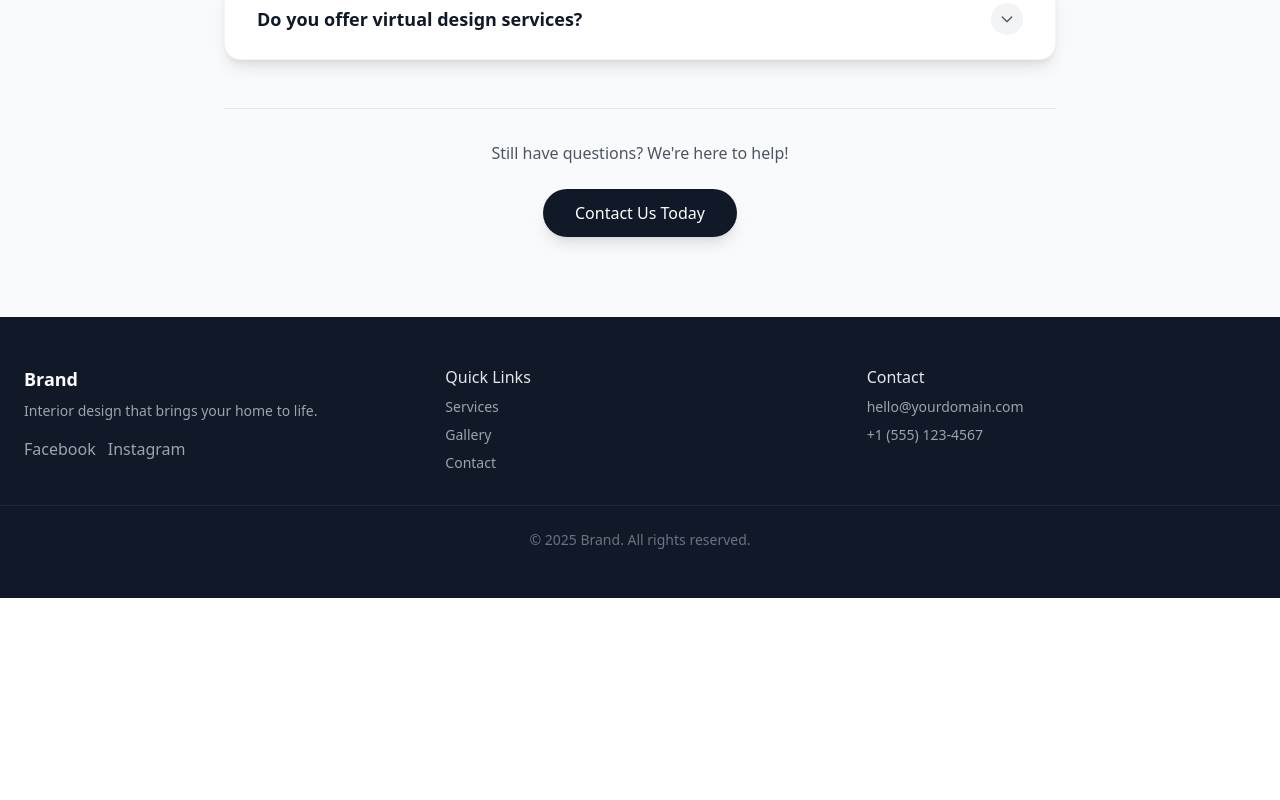
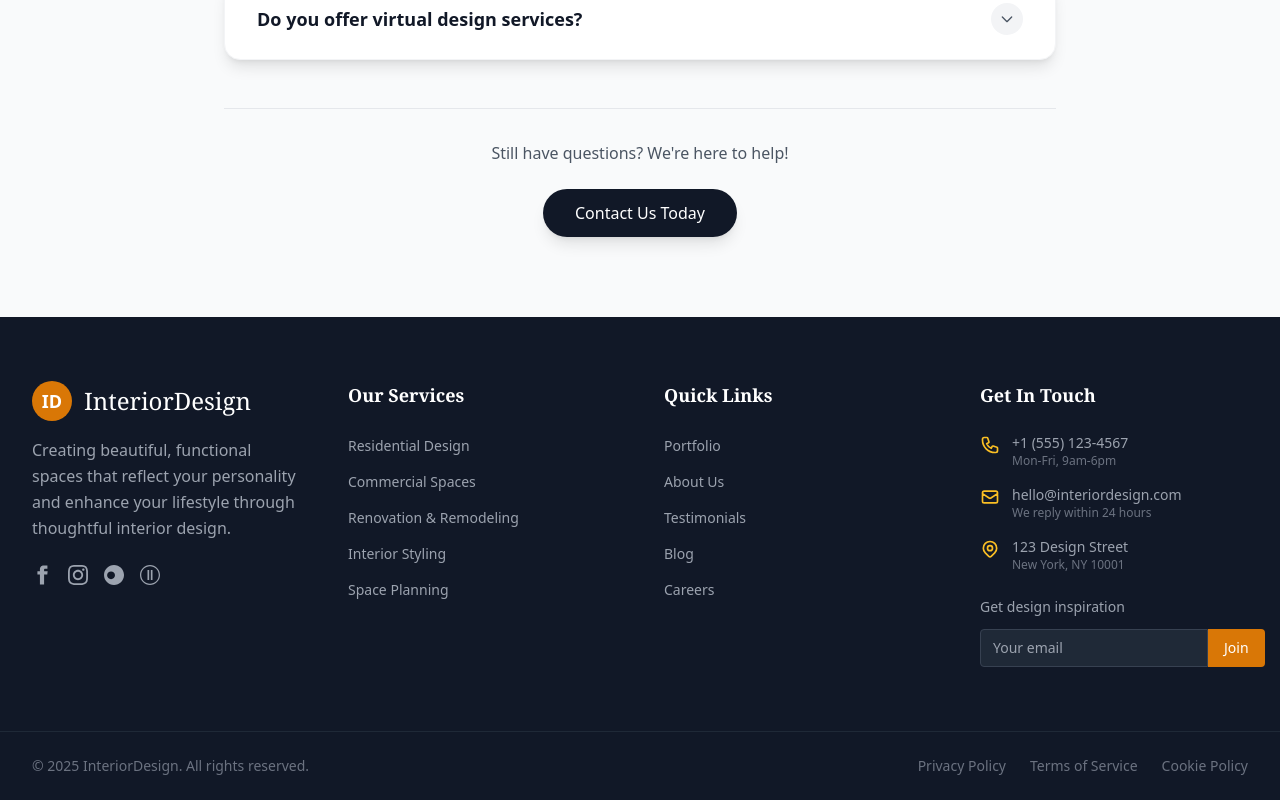
Before and after one commit to Nati-darse/Figma, an Angular app in the folder unk/I/: page / in a window 1280 px wide. Shown: the part 4726-5526 px from the top of the page. Before the commit the page ends 5324 px from the top, so only its background shows below. Built offline with nearby package versions, Linux system fonts and the light colour scheme.

Commit message:
footer section of the page has been structured

```diff
--- a/unk/I/src/app/Components/footer/footer.component.html
+++ b/unk/I/src/app/Components/footer/footer.component.html
@@ -1,31 +1,133 @@
-<footer class="bg-gray-900 text-gray-200 py-12">
-  <div class="max-w-7xl mx-auto px-6 grid md:grid-cols-3 gap-8">
-    <div>
-      <div class="text-white font-semibold text-lg mb-2">Brand</div>
-      <p class="text-sm text-gray-400">Interior design that brings your home to life.</p>
-      <div class="mt-4 flex space-x-3">
-        <a href="#" class="text-gray-400 hover:text-white">Facebook</a>
-        <a href="#" class="text-gray-400 hover:text-white">Instagram</a>
+<footer class="bg-gray-900 text-gray-200">
+  <!-- Main Footer Content -->
+  <div class="max-w-7xl mx-auto px-4 sm:px-6 lg:px-8 py-16">
+    <div class="grid grid-cols-1 md:grid-cols-2 lg:grid-cols-4 gap-8 lg:gap-12">
+
+      <!-- Brand Column -->
+      <div class="lg:col-span-1">
+        <div class="flex items-center space-x-3 mb-4">
+          <div class="w-10 h-10 bg-amber-600 rounded-full flex items-center justify-center">
+            <span class="text-white font-bold text-lg">ID</span>
+          </div>
+          <span class="text-white font-serif text-2xl font-light">InteriorDesign</span>
+        </div>
+        <p class="text-gray-400 leading-relaxed mb-6 max-w-md">
+          Creating beautiful, functional spaces that reflect your personality and enhance your lifestyle through thoughtful interior design.
+        </p>
+
+        <!-- Social Links -->
+        <div class="flex space-x-4">
+          <a href="#" class="text-gray-400 hover:text-amber-400 transition duration-300 transform hover:scale-110" title="Facebook">
+            <svg class="w-5 h-5" fill="currentColor" viewBox="0 0 24 24">
+              <path d="M18.77 7.46H14.5v-1.9c0-.9.6-1.1 1-1.1h3V.5h-4.33C10.24.5 9.5 3.44 9.5 5.32v2.15h-3v4h3v12h5v-12h3.85l.42-4z"/>
+            </svg>
+          </a>
+          <a href="#" class="text-gray-400 hover:text-amber-400 transition duration-300 transform hover:scale-110" title="Instagram">
+            <svg class="w-5 h-5" fill="currentColor" viewBox="0 0 24 24">
+              <path d="M12 2.163c3.204 0 3.584.012 4.85.07 3.252.148 4.771 1.691 4.919 4.919.058 1.265.069 1.645.069 4.849 0 3.205-.012 3.584-.069 4.849-.149 3.225-1.664 4.771-4.919 4.919-1.266.058-1.644.07-4.85.07-3.204 0-3.584-.012-4.849-.07-3.26-.149-4.771-1.699-4.919-4.92-.058-1.265-.07-1.644-.07-4.849 0-3.204.013-3.583.07-4.849.149-3.227 1.664-4.771 4.919-4.919 1.266-.057 1.645-.069 4.849-.069zm0-2.163c-3.259 0-3.667.014-4.947.072-4.358.2-6.78 2.618-6.98 6.98-.059 1.281-.073 1.689-.073 4.948 0 3.259.014 3.668.072 4.948.2 4.358 2.618 6.78 6.98 6.98 1.281.058 1.689.072 4.948.072 3.259 0 3.668-.014 4.948-.072 4.354-.2 6.782-2.618 6.979-6.98.059-1.28.073-1.689.073-4.948 0-3.259-.014-3.667-.072-4.947-.196-4.354-2.617-6.78-6.979-6.98-1.281-.059-1.69-.073-4.949-.073zm0 5.838c-3.403 0-6.162 2.759-6.162 6.162s2.759 6.163 6.162 6.163 6.162-2.759 6.162-6.163c0-3.403-2.759-6.162-6.162-6.162zm0 10.162c-2.209 0-4-1.79-4-4 0-2.209 1.791-4 4-4s4 1.791 4 4c0 2.21-1.791 4-4 4zm6.406-11.845c-.796 0-1.441.645-1.441 1.44s.645 1.44 1.441 1.44c.795 0 1.439-.645 1.439-1.44s-.644-1.44-1.439-1.44z"/>
+            </svg>
+          </a>
+          <a href="#" class="text-gray-400 hover:text-amber-400 transition duration-300 transform hover:scale-110" title="Pinterest">
+            <svg class="w-5 h-5" fill="currentColor" viewBox="0 0 24 24">
+              <path d="M12.017 0C5.396 0 .029 5.367.029 11.987c0 6.62 5.367 11.987 11.988 11.987s11.987-5.367 11.987-11.987C24.014 5.367 18.647.001 12.017.001zM8.449 16.988c-1.297 0-2.448-.49-3.323-1.297C4.22 14.815 3.73 13.664 3.73 12.367s.49-2.448 1.396-3.323c.875-.807 2.026-1.297 3.323-1.297s2.448.49 3.323 1.297c.906.875 1.396 2.026 1.396 3.323s-.49 2.448-1.396 3.323c-.875.807-2.026 1.297-3.323 1.297z"/>
+            </svg>
+          </a>
+          <a href="#" class="text-gray-400 hover:text-amber-400 transition duration-300 transform hover:scale-110" title="Houzz">
+            <svg class="w-5 h-5" fill="currentColor" viewBox="0 0 24 24">
+              <path d="M12 0C5.373 0 0 5.373 0 12s5.373 12 12 12 12-5.373 12-12S18.627 0 12 0zm0 22.5C6.201 22.5 1.5 17.799 1.5 12S6.201 1.5 12 1.5 22.5 6.201 22.5 12 17.799 22.5 12 22.5zM9 6v12h2V6H9zm4 0v12h2V6h-2z"/>
+            </svg>
+          </a>
+        </div>
       </div>
-    </div>
 
-    <div>
-      <h5 class="font-medium mb-2">Quick Links</h5>
-      <ul class="text-sm text-gray-400 space-y-2">
-        <li><a href="#" class="hover:text-white">Services</a></li>
-        <li><a href="#" class="hover:text-white">Gallery</a></li>
-        <li><a href="#" class="hover:text-white">Contact</a></li>
-      </ul>
-    </div>
+      <!-- Services Column -->
+      <div>
+        <h5 class="text-white font-semibold text-lg mb-6 font-serif">Our Services</h5>
+        <ul class="space-y-3">
+          <li><a href="#" class="text-gray-400 hover:text-amber-400 transition duration-300 text-sm">Residential Design</a></li>
+          <li><a href="#" class="text-gray-400 hover:text-amber-400 transition duration-300 text-sm">Commercial Spaces</a></li>
+          <li><a href="#" class="text-gray-400 hover:text-amber-400 transition duration-300 text-sm">Renovation & Remodeling</a></li>
+          <li><a href="#" class="text-gray-400 hover:text-amber-400 transition duration-300 text-sm">Interior Styling</a></li>
+          <li><a href="#" class="text-gray-400 hover:text-amber-400 transition duration-300 text-sm">Space Planning</a></li>
+        </ul>
+      </div>
 
-    <div>
-      <h5 class="font-medium mb-2">Contact</h5>
-      <p class="text-sm text-gray-400">hello@yourdomain.com</p>
-      <p class="text-sm text-gray-400 mt-2">+1 (555) 123-4567</p>
+      <!-- Quick Links Column -->
+      <div>
+        <h5 class="text-white font-semibold text-lg mb-6 font-serif">Quick Links</h5>
+        <ul class="space-y-3">
+          <li><a href="#" class="text-gray-400 hover:text-amber-400 transition duration-300 text-sm">Portfolio</a></li>
+          <li><a href="#" class="text-gray-400 hover:text-amber-400 transition duration-300 text-sm">About Us</a></li>
+          <li><a href="#" class="text-gray-400 hover:text-amber-400 transition duration-300 text-sm">Testimonials</a></li>
+          <li><a href="#" class="text-gray-400 hover:text-amber-400 transition duration-300 text-sm">Blog</a></li>
+          <li><a href="#" class="text-gray-400 hover:text-amber-400 transition duration-300 text-sm">Careers</a></li>
+        </ul>
+      </div>
+
+      <!-- Contact Column -->
+      <div>
+        <h5 class="text-white font-semibold text-lg mb-6 font-serif">Get In Touch</h5>
+        <div class="space-y-4">
+          <div class="flex items-start space-x-3">
+            <svg class="w-5 h-5 text-amber-400 mt-0.5 flex-shrink-0" fill="none" stroke="currentColor" viewBox="0 0 24 24">
+              <path stroke-linecap="round" stroke-linejoin="round" stroke-width="2" d="M3 5a2 2 0 012-2h3.28a1 1 0 01.948.684l1.498 4.493a1 1 0 01-.502 1.21l-2.257 1.13a11.042 11.042 0 005.516 5.516l1.13-2.257a1 1 0 011.21-.502l4.493 1.498a1 1 0 01.684.949V19a2 2 0 01-2 2h-1C9.716 21 3 14.284 3 6V5z"/>
+            </svg>
+            <div>
+              <p class="text-gray-400 text-sm">+1 (555) 123-4567</p>
+              <p class="text-gray-500 text-xs">Mon-Fri, 9am-6pm</p>
+            </div>
+          </div>
+
+          <div class="flex items-start space-x-3">
+            <svg class="w-5 h-5 text-amber-400 mt-0.5 flex-shrink-0" fill="none" stroke="currentColor" viewBox="0 0 24 24">
+              <path stroke-linecap="round" stroke-linejoin="round" stroke-width="2" d="M3 8l7.89 5.26a2 2 0 002.22 0L21 8M5 19h14a2 2 0 002-2V7a2 2 0 00-2-2H5a2 2 0 00-2 2v10a2 2 0 002 2z"/>
+            </svg>
+            <div>
+              <p class="text-gray-400 text-sm">hello@interiordesign.com</p>
+              <p class="text-gray-500 text-xs">We reply within 24 hours</p>
+            </div>
+          </div>
+
+          <div class="flex items-start space-x-3">
+            <svg class="w-5 h-5 text-amber-400 mt-0.5 flex-shrink-0" fill="none" stroke="currentColor" viewBox="0 0 24 24">
+              <path stroke-linecap="round" stroke-linejoin="round" stroke-width="2" d="M17.657 16.657L13.414 20.9a1.998 1.998 0 01-2.827 0l-4.244-4.243a8 8 0 1111.314 0z"/>
+              <path stroke-linecap="round" stroke-linejoin="round" stroke-width="2" d="M15 11a3 3 0 11-6 0 3 3 0 016 0z"/>
+            </svg>
+            <div>
+              <p class="text-gray-400 text-sm">123 Design Street</p>
+              <p class="text-gray-500 text-xs">New York, NY 10001</p>
+            </div>
+          </div>
+        </div>
+
+        <!-- Newsletter Signup -->
+        <div class="mt-6">
+          <p class="text-gray-400 text-sm mb-3">Get design inspiration</p>
+          <div class="flex">
+            <input type="email" placeholder="Your email" class="flex-1 px-3 py-2 bg-gray-800 border border-gray-700 rounded-l text-sm text-white placeholder-gray-400 focus:outline-none focus:border-amber-400">
+            <button class="bg-amber-600 hover:bg-amber-700 text-white px-4 py-2 rounded-r text-sm font-medium transition duration-300">
+              Join
+            </button>
+          </div>
+        </div>
+      </div>
     </div>
   </div>
 
-  <div class="mt-8 border-t border-gray-800 pt-6 text-center text-gray-500 text-sm">
-    © {{ currentYear }} Brand. All rights reserved.
+  <!-- Bottom Bar -->
+  <div class="border-t border-gray-800">
+    <div class="max-w-7xl mx-auto px-4 sm:px-6 lg:px-8 py-6">
+      <div class="flex flex-col md:flex-row justify-between items-center space-y-4 md:space-y-0">
+        <div class="text-gray-500 text-sm">
+          © {{ currentYear }} InteriorDesign. All rights reserved.
+        </div>
+
+        <div class="flex space-x-6 text-sm">
+          <a href="#" class="text-gray-500 hover:text-amber-400 transition duration-300">Privacy Policy</a>
+          <a href="#" class="text-gray-500 hover:text-amber-400 transition duration-300">Terms of Service</a>
+          <a href="#" class="text-gray-500 hover:text-amber-400 transition duration-300">Cookie Policy</a>
+        </div>
+      </div>
+    </div>
   </div>
 </footer>
```
